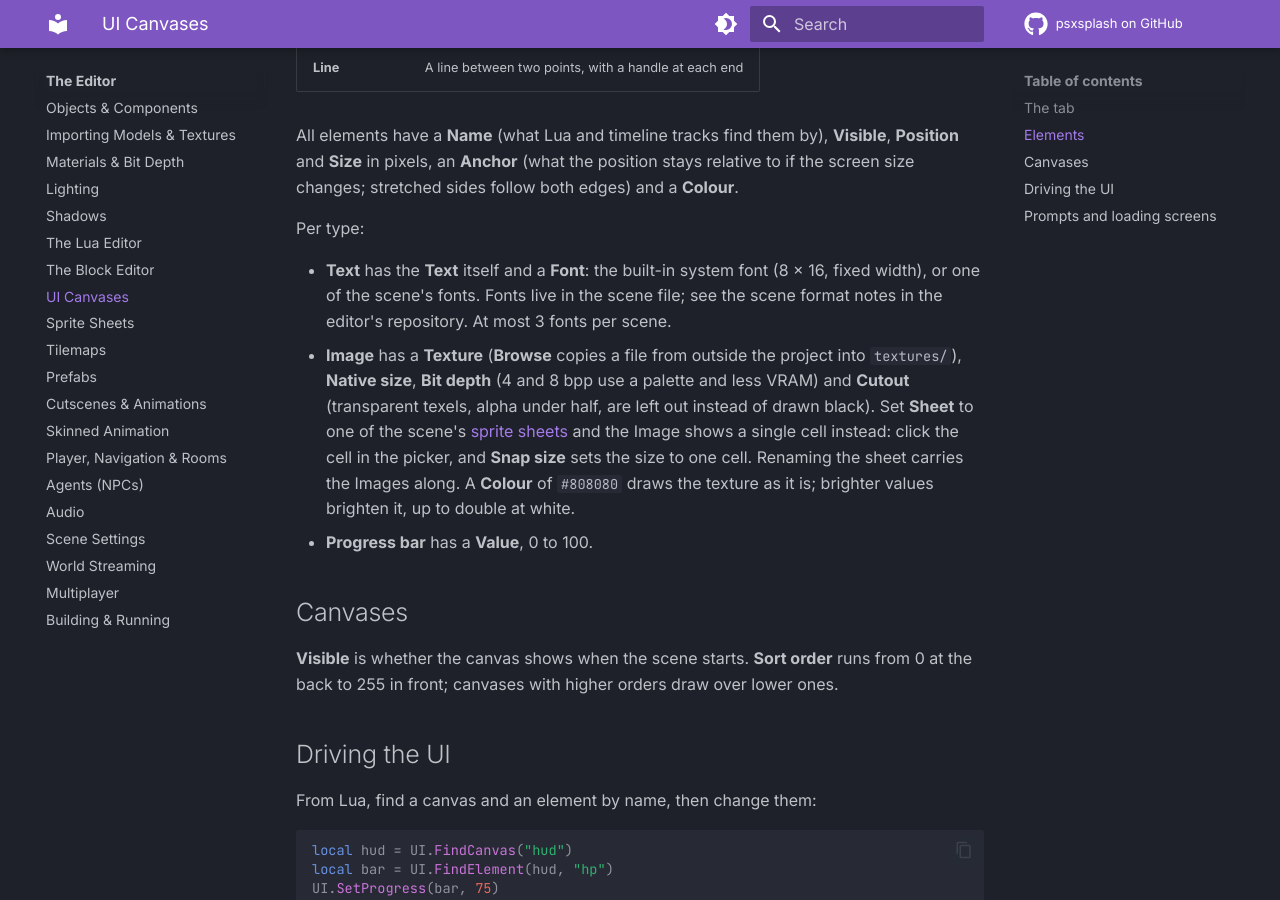
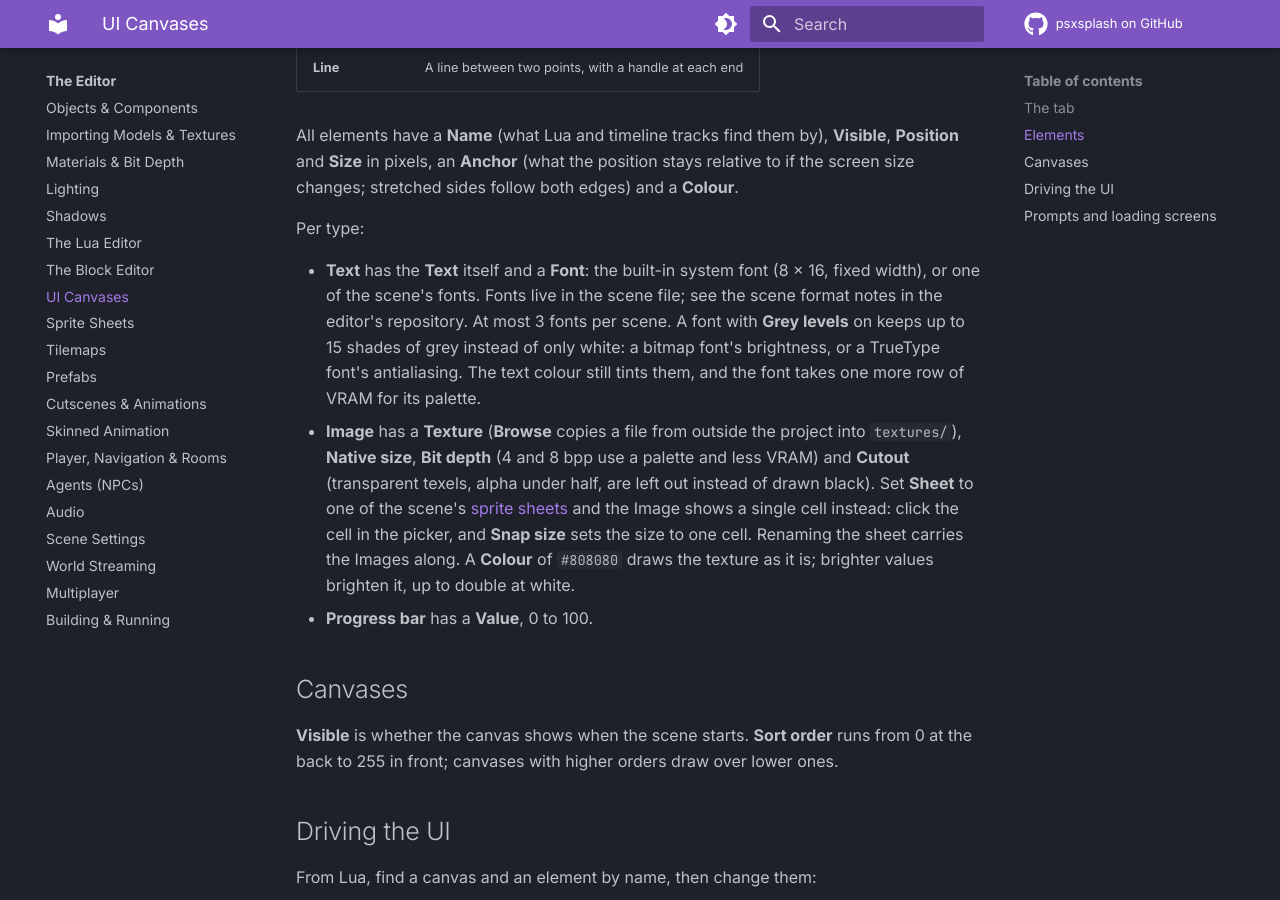
Before and after one commit to psxsplash/docs, an MkDocs documentation site: the page built from docs/editor/ui-canvas.md, in a window 1280 px wide and 900 px high, scrolled down 1564 px. Built offline with MkDocs 1.6.1 and Material for MkDocs 9.7.7, drawn with Linux system fonts in a browser that asks for light colours; the version menu is left out.

Commit message:
UI canvases: document the Grey levels switch on fonts

```diff
--- a/docs/editor/ui-canvas.md
+++ b/docs/editor/ui-canvas.md
@@ -27,7 +27,7 @@ All elements have a **Name** (what Lua and timeline tracks find them by), **Visi
 
 Per type:
 
-- **Text** has the **Text** itself and a **Font**: the built-in system font (8 x 16, fixed width), or one of the scene's fonts. Fonts live in the scene file; see the scene format notes in the editor's repository. At most 3 fonts per scene.
+- **Text** has the **Text** itself and a **Font**: the built-in system font (8 x 16, fixed width), or one of the scene's fonts. Fonts live in the scene file; see the scene format notes in the editor's repository. At most 3 fonts per scene. A font with **Grey levels** on keeps up to 15 shades of grey instead of only white: a bitmap font's brightness, or a TrueType font's antialiasing. The text colour still tints them, and the font takes one more row of VRAM for its palette.
 - **Image** has a **Texture** (**Browse** copies a file from outside the project into `textures/`), **Native size**, **Bit depth** (4 and 8 bpp use a palette and less VRAM) and **Cutout** (transparent texels, alpha under half, are left out instead of drawn black). Set **Sheet** to one of the scene's [sprite sheets](sprites.md) and the Image shows a single cell instead: click the cell in the picker, and **Snap size** sets the size to one cell. Renaming the sheet carries the Images along. A **Colour** of `#808080` draws the texture as it is; brighter values brighten it, up to double at white.
 - **Progress bar** has a **Value**, 0 to 100.
 
```
